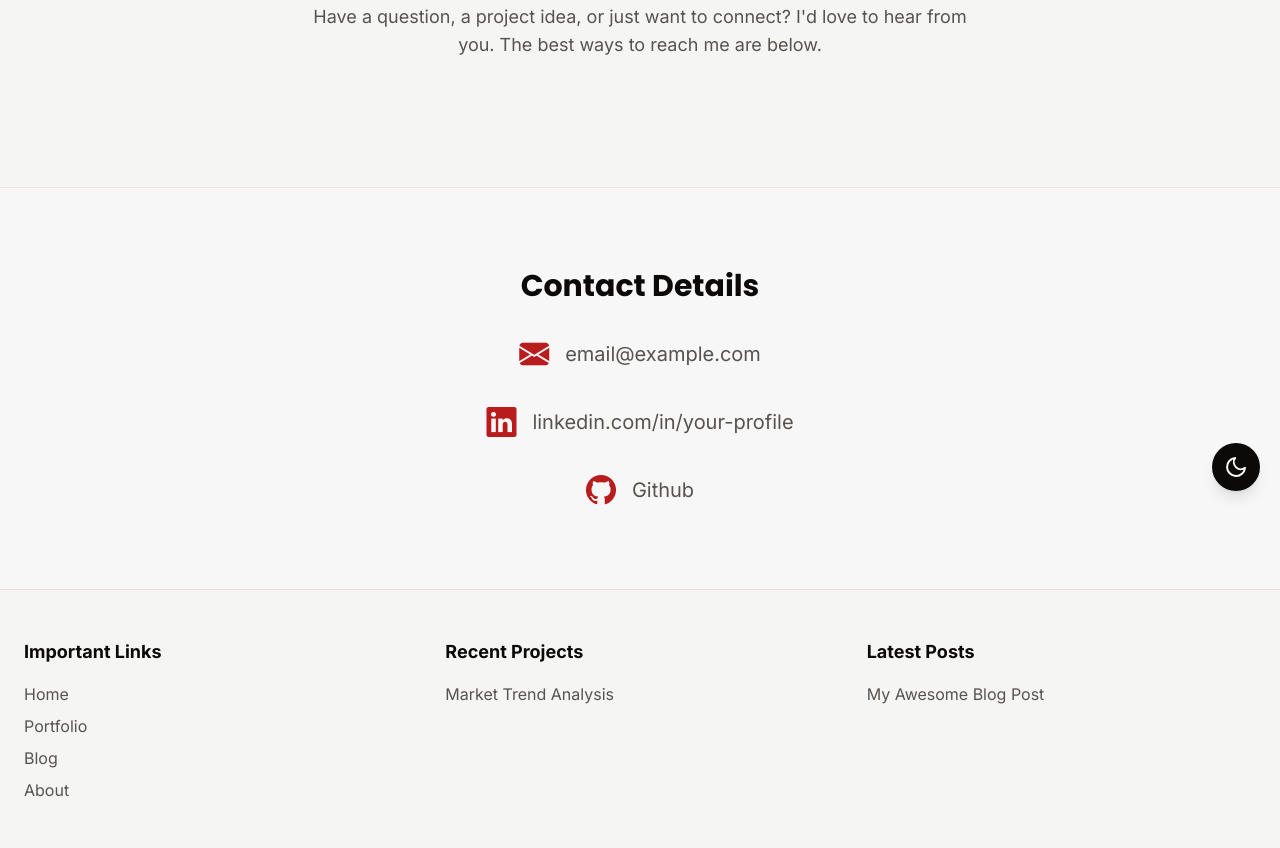
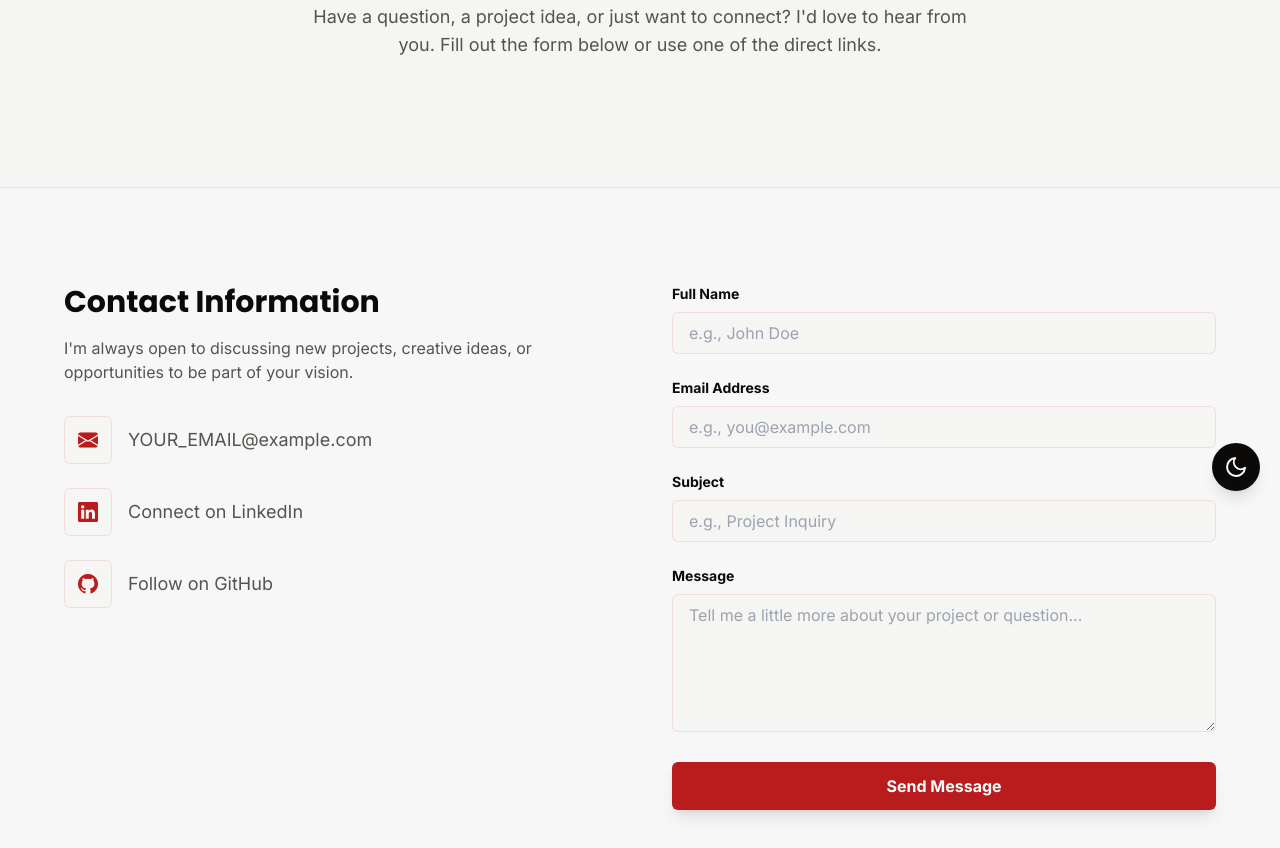
Before and after one commit to farman-khan-space/Portfolio-Website, an Eleventy site: page src/contact.njk in a window 1280 px wide. Shown: the part 289-1137 px from the top of the page. Built offline with nearby package versions, Linux system fonts and the light colour scheme; Eleventy itself is replaced by a stand-in of ours; files that its build step writes are made by us from their sources; a web font is replaced by a local one.

Commit message:
feat: added contact form to the contact page

```diff
--- a/src/blog.njk
+++ b/src/blog.njk
@@ -4,7 +4,7 @@ layout: base.njk
 permalink: /blog/
 ---
 
-<section class="text-center py-24 lg:py-32 px-6 bg-accent">
+<section class="text-center py-24 lg:py-32 px-6 bg-accent   border-b border-primary/10">
     <div class="container mx-auto">
         <h1 class="font-heading text-4xl md:text-6xl font-bold text-foreground tracking-tight">Data & Insights</h1>
         <p class="mt-6 max-w-2xl mx-auto text-lg text-foreground-muted">Writing about data analysis, visualization techniques, and the stories hidden within the numbers.</p>
--- a/src/contact.njk
+++ b/src/contact.njk
@@ -4,33 +4,101 @@ layout: base.njk
 permalink: /contact/
 ---
 
-<section class="text-center py-24 lg:py-32 px-6 bg-accent  border-b border-primary/10">
+{# --- Hero Section --- #}
+<section class="text-center py-24 lg:py-32 px-6 bg-accent border-b border-primary/10">
     <div class="container mx-auto">
         <h1 class="font-heading text-4xl md:text-6xl font-bold text-foreground tracking-tight">Get In Touch</h1>
-        <p class="mt-6 max-w-2xl mx-auto text-lg text-foreground-muted">Have a question, a project idea, or just want to connect? I'd love to hear from you. The best ways to reach me are below.</p>
+        <p class="mt-6 max-w-2xl mx-auto text-lg text-foreground-muted">Have a question, a project idea, or just want to connect? I'd love to hear from you. Fill out the form below or use one of the direct links.</p>
     </div>
 </section>
 
-<section class="bg-background py-20">
+{# --- Main Content Section --- #}
+<section class="bg-background py-20 lg:py-24">
     <div class="container mx-auto px-6">
-        <div class="max-w-md mx-auto text-center">
 
-            <h2 class="font-heading text-3xl font-bold text-foreground mb-8">Contact Details</h2>
-            <div class="space-y-8 flex flex-col items-center">
-                <a href="mailto:email@example.com" class="inline-flex items-center group">
-                    <i class="bi bi-envelope-fill text-3xl text-primary"></i>
-                    <span class="ml-4 text-xl text-foreground-muted group-hover:underline">email@example.com</span>
-                </a>
-                <a href="#" class="inline-flex items-center group">
-                    <i class="bi bi-linkedin text-3xl text-primary"></i>
-                    <span class="ml-4 text-xl text-foreground-muted group-hover:underline">linkedin.com/in/your-profile</span>
-                </a>
-                <a href="https://github.com/farman-khan-space" class="inline-flex items-center group">
-                    <i class="bi bi-github text-3xl text-primary"></i>
-                    <span class="ml-4 text-xl text-foreground-muted group-hover:underline">Github</span>
-                </a>
+        {# This is the main grid container. It creates the two-column layout on large screens. #}
+        <div class="grid grid-cols-1 lg:grid-cols-2 lg:gap-16 max-w-6xl mx-auto">
+
+            <!-- Left Column: Contact Info & Links -->
+            <div class="mb-12 lg:mb-0">
+                <h2 class="font-heading text-3xl font-bold text-foreground mb-4">Contact Information</h2>
+                <p class="text-foreground-muted mb-8">
+                    I'm always open to discussing new projects, creative ideas, or opportunities to be part of your vision.
+                </p>
+
+                <div class="space-y-6">
+                    {# Email Link #}
+                    <a href="mailto:YOUR_EMAIL@example.com" class="flex items-center group">
+                        <div class="flex-shrink-0 h-12 w-12 flex items-center justify-center rounded-lg bg-accent border border-primary/10">
+                            <i class="bi bi-envelope-fill text-xl text-primary"></i>
+                        </div>
+                        <span class="ml-4 text-lg text-foreground-muted group-hover:text-primary transition-colors">YOUR_EMAIL@example.com</span>
+                    </a>
+                    {# LinkedIn Link #}
+                    <a href="YOUR_LINKEDIN_URL" target="_blank" class="flex items-center group">
+                        <div class="flex-shrink-0 h-12 w-12 flex items-center justify-center rounded-lg bg-accent border border-primary/10">
+                            <i class="bi bi-linkedin text-xl text-primary"></i>
+                        </div>
+                        <span class="ml-4 text-lg text-foreground-muted group-hover:text-primary transition-colors">Connect on LinkedIn</span>
+                    </a>
+                    {# GitHub Link #}
+                    <a href="https://github.com/farman-khan-space" target="_blank" class="flex items-center group">
+                        <div class="flex-shrink-0 h-12 w-12 flex items-center justify-center rounded-lg bg-accent border border-primary/10">
+                            <i class="bi bi-github text-xl text-primary"></i>
+                        </div>
+                        <span class="ml-4 text-lg text-foreground-muted group-hover:text-primary transition-colors">Follow on GitHub</span>
+                    </a>
+                </div>
             </div>
 
+            <!-- Right Column: Contact Form -->
+            <div>
+                {# This form is set up to work with Netlify's free form handling #}
+                <form name="contact" method="POST" netlify>
+                    <div class="space-y-6">
+
+                        <!-- Name Field -->
+                        <div>
+                            <label for="name" class="block text-sm font-bold text-foreground mb-2">Full Name</label>
+                            <input type="text" id="name" name="name" required
+                                   class="w-full bg-accent border border-primary/10 rounded-md px-4 py-2 text-foreground focus:ring-2 focus:ring-primary/50 focus:border-primary transition-shadow"
+                                   placeholder="e.g., John Doe">
+                        </div>
+
+                        <!-- Email Field -->
+                        <div>
+                            <label for="email" class="block text-sm font-bold text-foreground mb-2">Email Address</label>
+                            <input type="email" id="email" name="email" required
+                                   class="w-full bg-accent border border-primary/10 rounded-md px-4 py-2 text-foreground focus:ring-2 focus:ring-primary/50 focus:border-primary transition-shadow"
+                                   placeholder="e.g., you@example.com">
+                        </div>
+
+                        <!-- Subject Field -->
+                        <div>
+                            <label for="subject" class="block text-sm font-bold text-foreground mb-2">Subject</label>
+                            <input type="text" id="subject" name="subject" required
+                                   class="w-full bg-accent border border-primary/10 rounded-md px-4 py-2 text-foreground focus:ring-2 focus:ring-primary/50 focus:border-primary transition-shadow"
+                                   placeholder="e.g., Project Inquiry">
+                        </div>
+
+                        <!-- Message Field -->
+                        <div>
+                            <label for="message" class="block text-sm font-bold text-foreground mb-2">Message</label>
+                            <textarea id="message" name="message" rows="5" required
+                                      class="w-full bg-accent border border-primary/10 rounded-md px-4 py-2 text-foreground focus:ring-2 focus:ring-primary/50 focus:border-primary transition-shadow"
+                                      placeholder="Tell me a little more about your project or question..."></textarea>
+                        </div>
+
+                        <!-- Submit Button -->
+                        <div>
+                            <button type="submit"
+                                    class="w-full bg-primary text-white font-bold py-3 px-6 rounded-md shadow-lg hover:scale-[1.02] transition-transform duration-theme active:scale-95">
+                                Send Message
+                            </button>
+                        </div>
+                    </div>
+                </form>
+            </div>
         </div>
     </div>
 </section>
```
Also changed, not shown: src/css/style.css, 3 other files.
